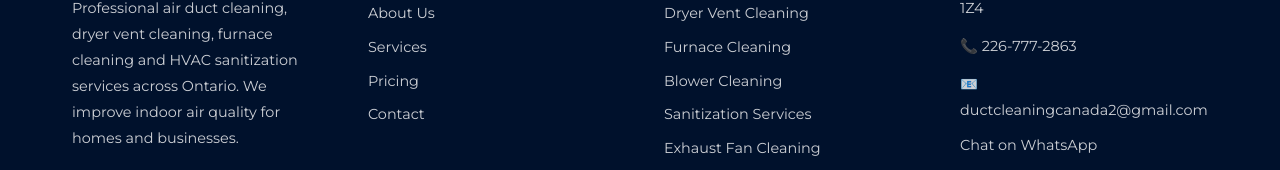
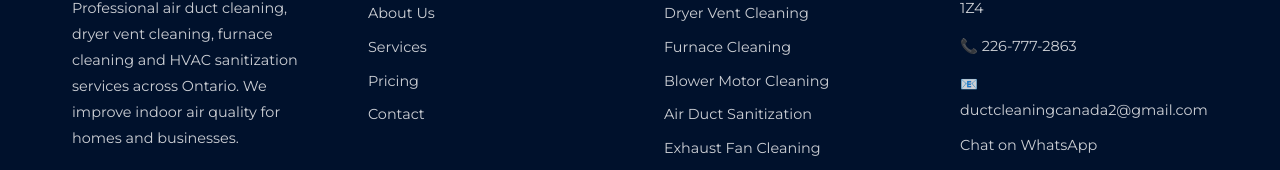
Before and after one commit to josph8487-prog/duct-Canada-original, a Next.js app: page / in a window 1280 px wide. Shown: the part 2144-2314 px from the top of the page. Built offline with nearby package versions, Linux system fonts and the light colour scheme.

Commit message:
Update Footer.tsx

```diff
--- a/src/components/Footer.tsx
+++ b/src/components/Footer.tsx
@@ -71,8 +71,8 @@ const Footer = () => {
               <Link href="/services">Air Duct Cleaning</Link>
               <Link href="/services">Dryer Vent Cleaning</Link>
               <Link href="/services">Furnace Cleaning</Link>
-              <Link href="/services">Blower Cleaning</Link>
-              <Link href="/services">Sanitization Services</Link>
+              <Link href="/services">Blower Motor Cleaning</Link>
+              <Link href="/services">Air Duct Sanitization</Link>
               <Link href="/services">Exhaust Fan Cleaning</Link>
               <Link href="/services">Dishwasher Vent Cleaning</Link>
               <Link href="/services">Filter Replacement</Link>
```
